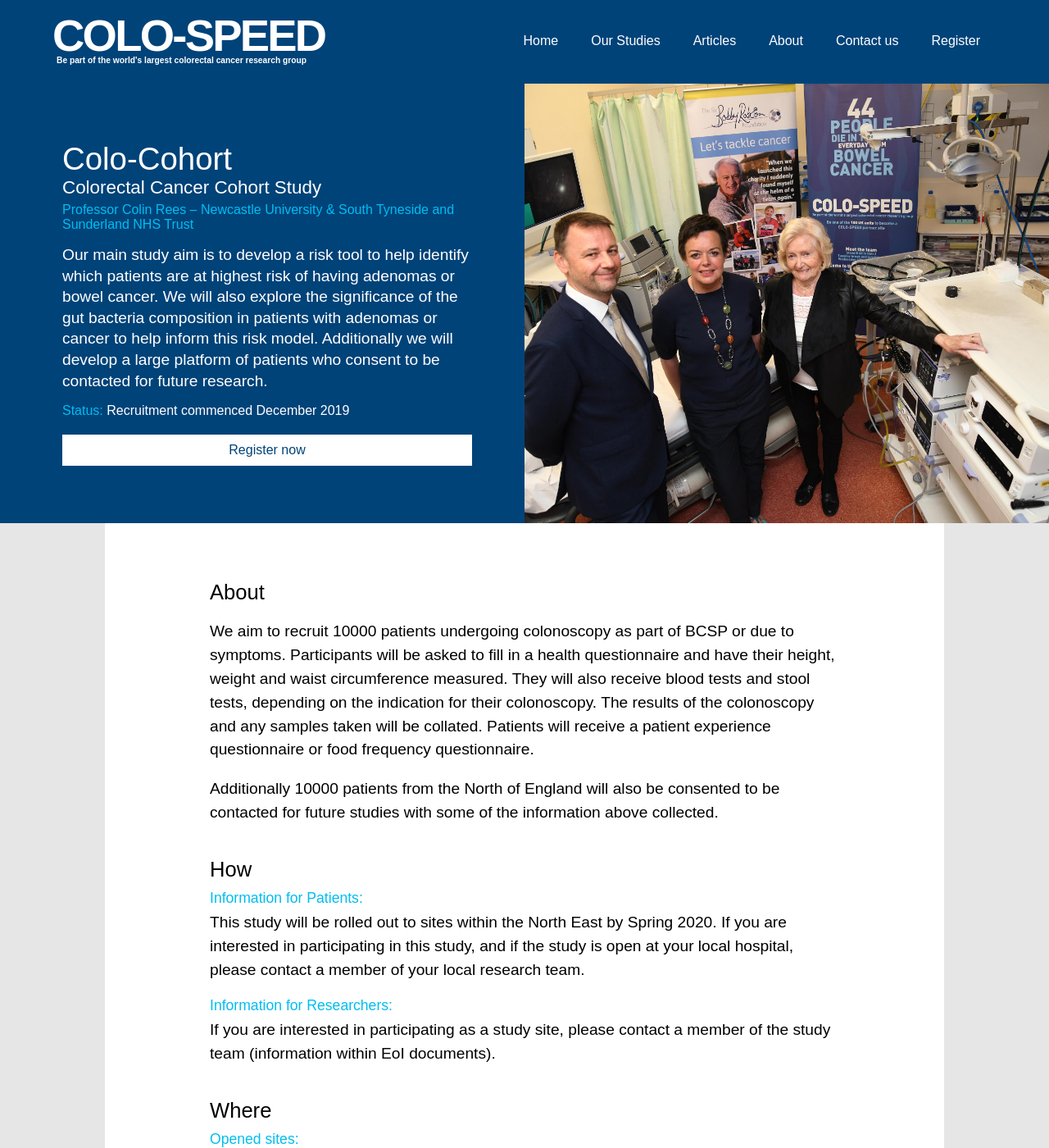
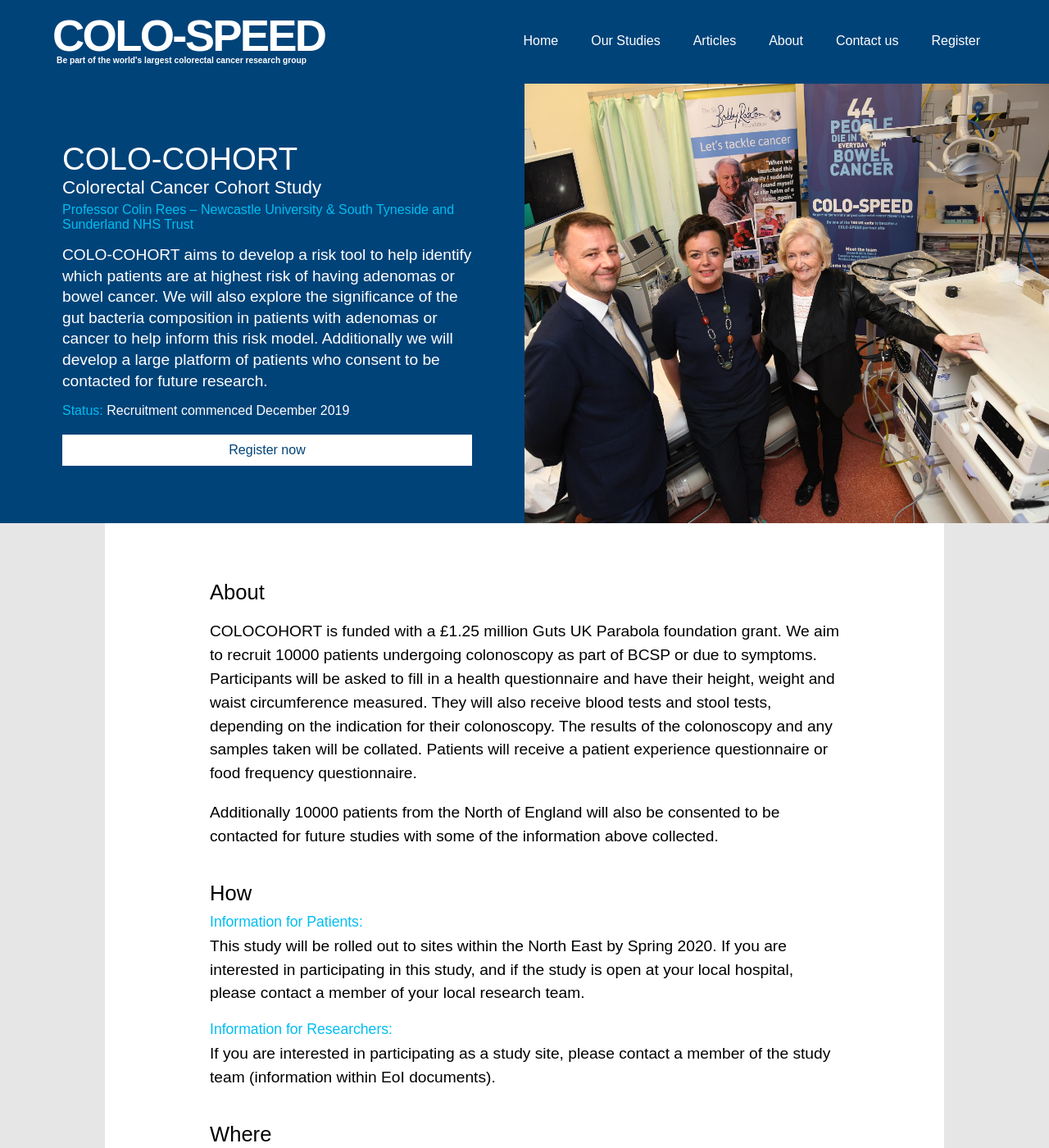
Before and after one commit to not-dalia/colo-speed-v2, a Jekyll site: the page built from _studies/colo-cohort.md, in a window 1280 px wide and 1400 px high. Shown: the whole window at 82% size. Built offline with Jekyll 4.4.1, drawn with Linux system fonts in a browser that asks for light colours; some web fonts are replaced; comment, search, counter and statistics services are not loaded.

Commit message:
Update Study “colo-cohort”

```diff
--- a/_studies/colo-cohort.md
+++ b/_studies/colo-cohort.md
@@ -1,6 +1,6 @@
 ---
 layout: study
-title: Colo-Cohort
+title: COLO-COHORT
 subtitle: Colorectal Cancer Cohort Study
 date: 2020-06-01T11:04:16.980Z
 featured: true
@@ -10,7 +10,7 @@
 contactperson:
   name: Professor Colin Rees
   institution: Newcastle University & South Tyneside and Sunderland NHS Trust
-  email: Colin.rees@newcastle.ac.uk
+  email: colin.rees@newcastle.ac.uk
 researchers:
   - name: Professor Colin Rees
   - name: Professor Linda Sharp
@@ -24,12 +24,11 @@
   - name: North Tees and Hartlepool NHS Foundation Trust
   - name: South Tees Hospitals NHS Foundation Trust
 openingsitestitle: Sites to be opened by Spring 2020
-aim: Our main study aim is to develop a risk tool to help identify which
-  patients are at highest risk of having adenomas or bowel cancer. We will also
-  explore the significance of the gut bacteria composition in patients with
-  adenomas or cancer to help inform this risk model. Additionally we will
-  develop a large platform of patients who consent to be contacted for future
-  research.
+aim: COLO-COHORT aims to develop a risk tool to help identify which patients are
+  at highest risk of having adenomas or bowel cancer. We will also explore the
+  significance of the gut bacteria composition in patients with adenomas or
+  cancer to help inform this risk model. Additionally we will develop a large
+  platform of patients who consent to be contacted for future research.
 ref: colo-cohort
 openingsites:
   - name: Newcastle University Hospital NHS Foundation Trust
@@ -48,10 +47,9 @@
 researcherinfo: If you are interested in participating as a study site, please
   contact a member of the study team (information within EoI documents).
 ---
+COLOCOHORT is funded with a £1.25 million Guts UK Parabola foundation grant. We aim to recruit 10000 patients undergoing colonoscopy as part of BCSP or due to symptoms. Participants will be asked to fill in a health questionnaire and have their height, weight and waist circumference measured. They will also receive blood tests and stool tests, depending on the indication for their colonoscopy. The results of the colonoscopy and any samples taken will be collated. Patients will receive a patient experience questionnaire or food frequency questionnaire.
 
-We aim to recruit 10000 patients undergoing colonoscopy as part of BCSP or due to symptoms. Participants will be asked to fill in a health questionnaire and have their height, weight and waist circumference measured. They will also receive blood tests and stool tests, depending on the indication for their colonoscopy. The results of the colonoscopy and any samples taken will be collated. Patients will receive a patient experience questionnaire or food frequency questionnaire.
-
-<!-- ![Sample photo](/assets/images/studies/samples2.jpg)
+<!-- !\[Sample photo](/assets/images/studies/samples2.jpg)
   -->
 
 Additionally 10000 patients from the North of England will also be consented to be contacted for future studies with some of the information above collected.
```
